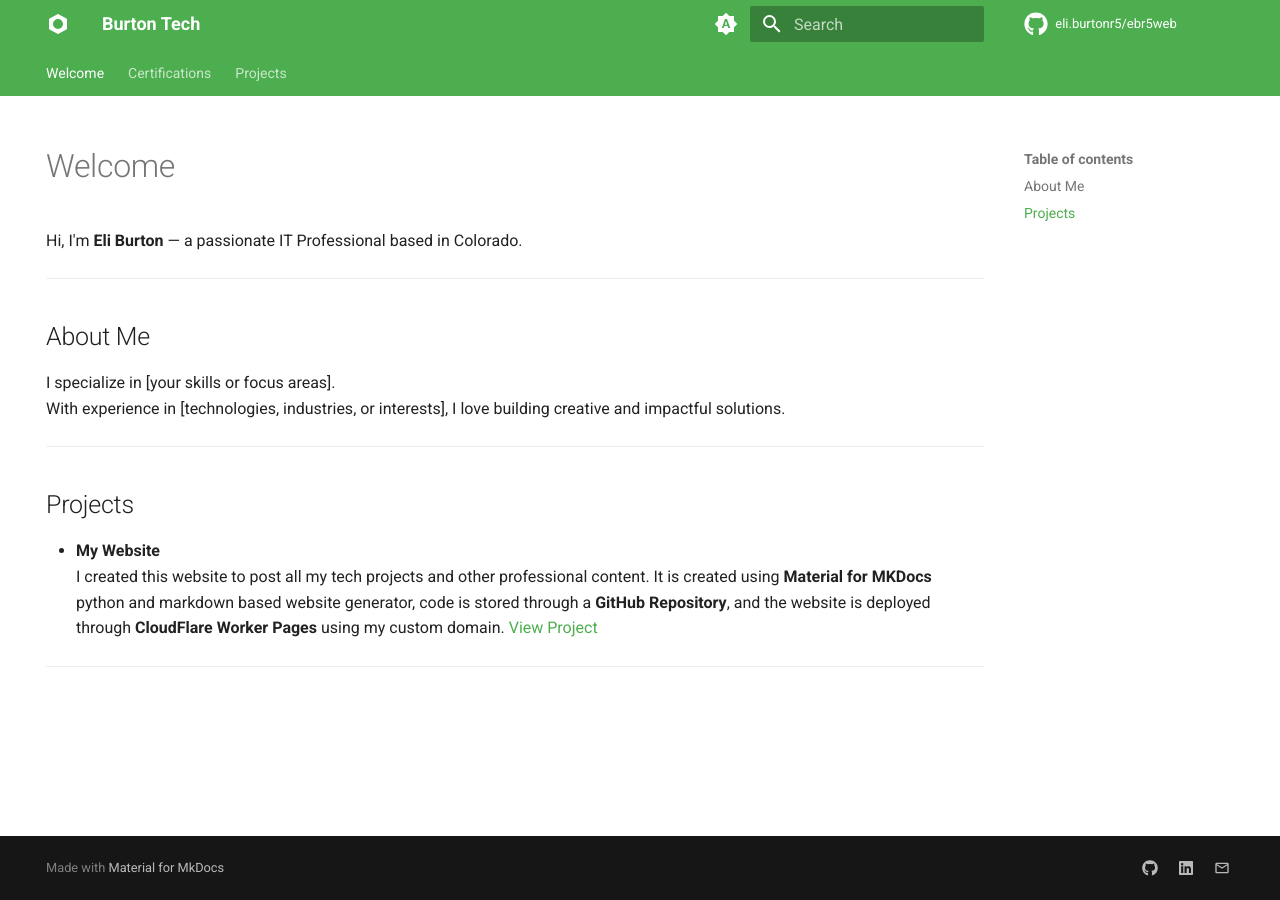
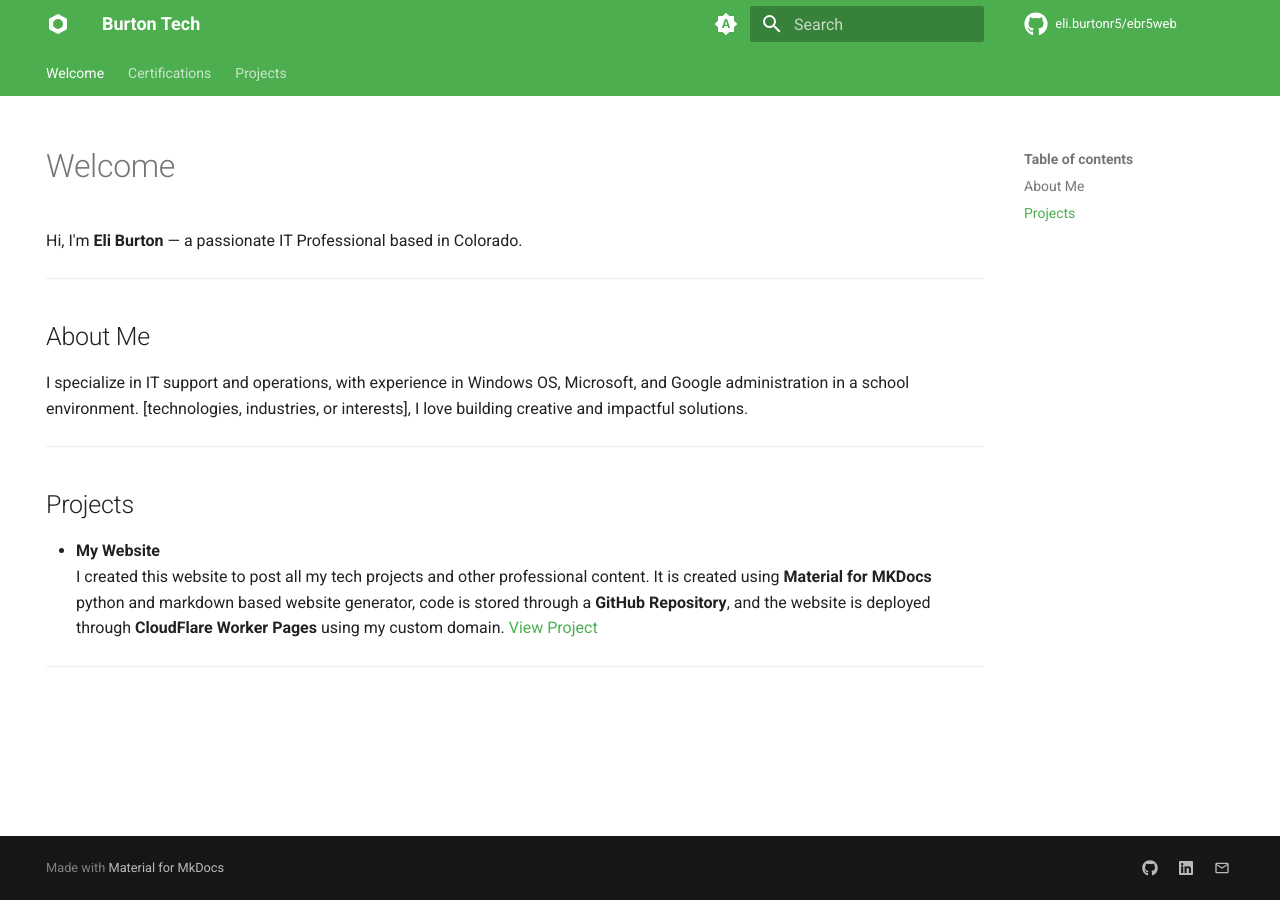
Before and after one commit to eliburtonr5/ebr5web, an MkDocs documentation site: the page built from docs/index.md, in a window 1280 px wide. Built offline with MkDocs 1.6.1 and Material for MkDocs 9.7.7, drawn with Linux system fonts in a browser that asks for light colours; comment, search, counter and statistics services are not loaded.

Commit message:
add content to home page

```diff
--- a/docs/index.md
+++ b/docs/index.md
@@ -13,8 +13,7 @@ Hi, I'm **Eli Burton** — a passionate IT Professional based in Colorado.
 
 ## About Me
 
-I specialize in [your skills or focus areas].
-With experience in [technologies, industries, or interests], I love building creative and impactful solutions.
+I specialize in IT support and operations, with experience in Windows OS, Microsoft, and Google administration in a school environment. [technologies, industries, or interests], I love building creative and impactful solutions.
 
 ---
 
```
